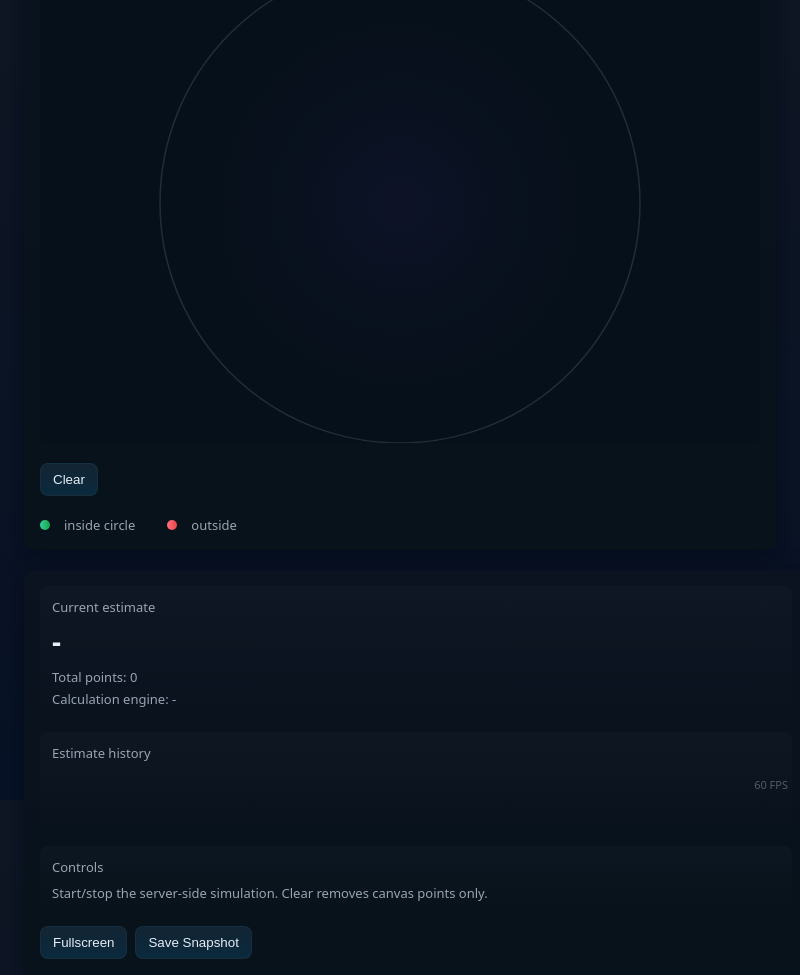
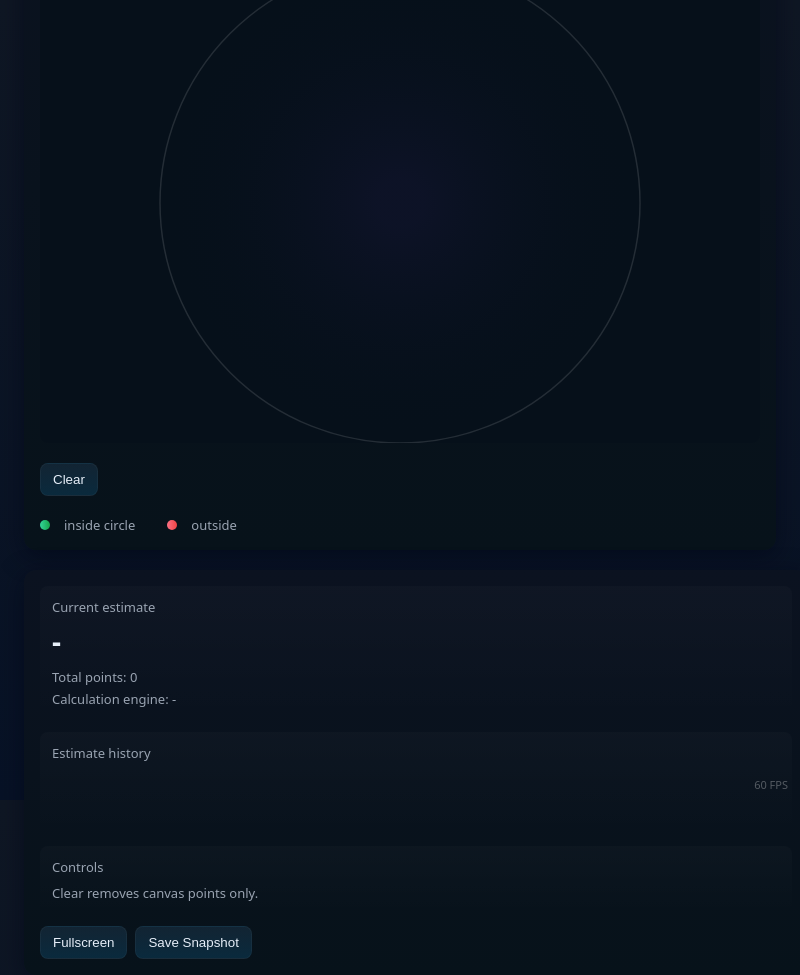
Before and after one commit to QuantumChemist/MonteCarloTau, an Electron app: page electron-app/src/renderer/index.html in a window 800 px wide. Drawn offline with Linux system fonts and the light colour scheme; no server answers.

Commit message:
fix: Update controls description to remove reference to server-side simulation

```diff
--- a/electron-app/src/renderer/index.html
+++ b/electron-app/src/renderer/index.html
@@ -81,7 +81,7 @@
 
         <div class="card">
           <div class="muted">Controls</div>
-          <div style="margin-top:8px" class="small">Start/stop the server-side simulation. Clear removes canvas points only.</div>
+          <div style="margin-top:8px" class="small">Clear removes canvas points only.</div>
         </div>
 
         <div class="toolbar">
```
